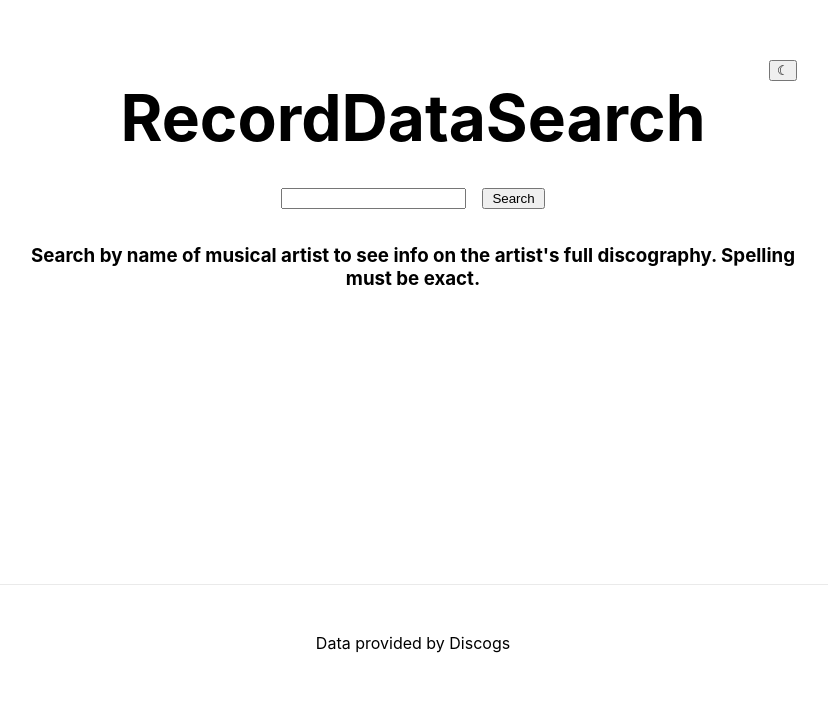
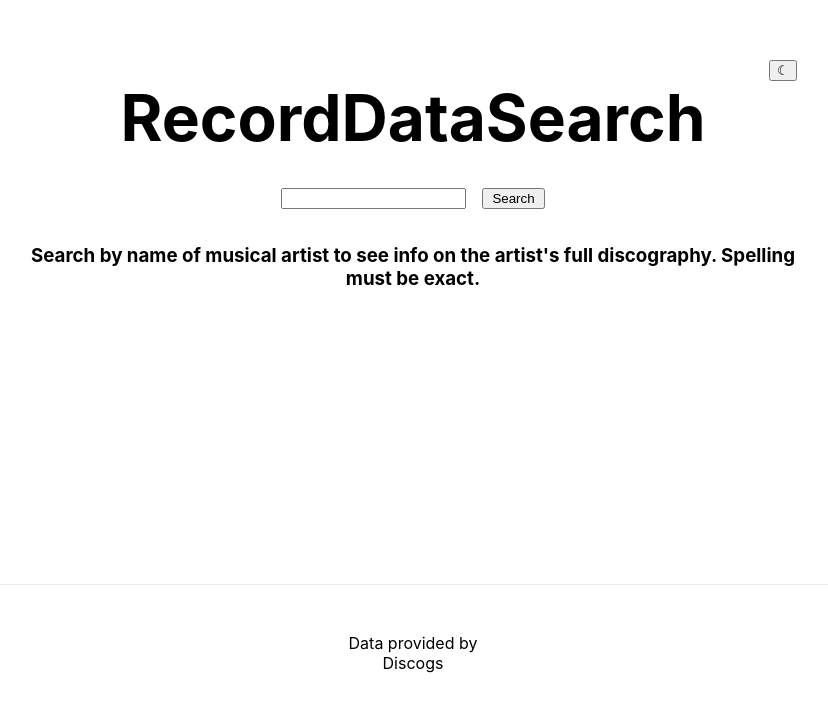
Before and after one commit to opuseleven/RecordDataSearch, a Next.js app: page / in a window 1280 px wide. Shown: the part 216-928 px from the top of the page, without its empty margins (227-1055 px from the left). Built offline with nearby package versions, Linux system fonts and the light colour scheme.

Commit message:
Fixed link and styling in footer

```diff
--- a/pages/index.tsx
+++ b/pages/index.tsx
@@ -94,7 +94,9 @@ const Home: NextPage = () => {
 
       <footer className={darkMode ? styles.footerdark : styles.footer}>
 
-        <p>Data provided by Discogs</p>
+      <p className={darkMode ? styles.footertextdark : styles.footertext}>
+        Data provided by <a href='www.discogs.com' target="_blank" rel="noreferrer">Discogs</a>
+      </p>
 
       </footer>
     </div>
```
